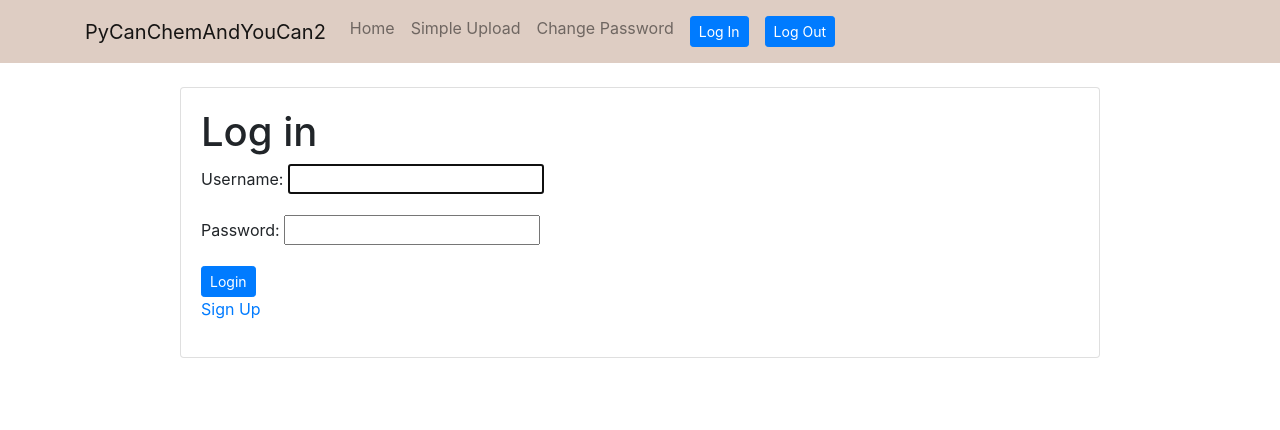
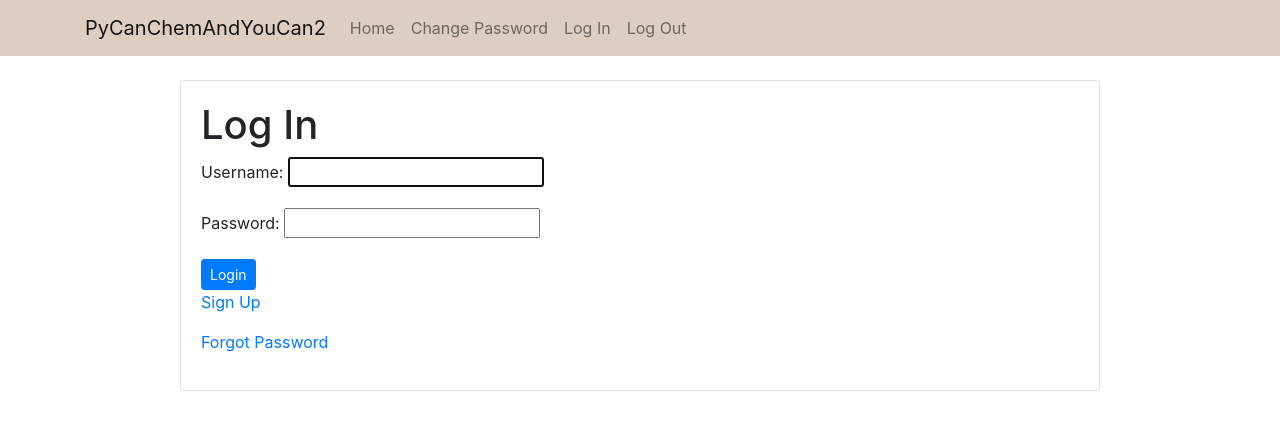
Before and after one commit to comocheng/ChemCheck, a Django app: page /accounts/login/ in a window 1280 px wide. Shown: the top 430 px of the page. Run offline with Django 3.2, Linux system fonts and the light colour scheme; some libraries are stand-ins or nearby versions.

Commit message:
Make the account management system work

```diff
--- a/ChemCheck/accounts/templates/accounts/login.html
+++ b/ChemCheck/accounts/templates/accounts/login.html
@@ -2,7 +2,14 @@
 
 {% block content %}
 
-<h1>Log in</h1>
+<h1>Log In</h1>
+{% if messages %}
+  <ul class="messages">
+    {% for message in messages %}
+      <li class="{{ message.tags }}">{{ message }}</li>
+    {% endfor %}
+  </ul>
+{% endif %}
 
 <form class='login-form' method='POST'>
     {% csrf_token %}
@@ -10,4 +17,5 @@
     <button type="submit" class="btn btn-primary btn-sm">Login</button>
 </form>
 <p><a href="{% url 'accounts:signup' %}">Sign Up</a></p>
+<p><a href="/accounts/password_reset"}>Forgot Password</a></p>
 {% endblock %}
--- a/ChemCheck/accounts/views.py
+++ b/ChemCheck/accounts/views.py
@@ -2,20 +2,46 @@ from django.shortcuts import render, HttpResponseRedirect
 from django.contrib.auth.forms import UserCreationForm, AuthenticationForm, PasswordChangeForm
 from django.contrib.auth import login, authenticate, logout
 from django.contrib.auth import update_session_auth_hash
+from .forms import SignupForm
+from django.contrib import messages
+from django.contrib.auth.forms import AuthenticationForm
+# Create your views here.
 
-# Create your views here.
 def signup_view(request):
     if request.method=='POST':
-        form = UserCreationForm(request.POST)
+        form = SignupForm(request.POST)
         if form.is_valid():
             form.save()
-            user = form.save()
-            login(request, user, backend='django.contrib.auth.backends.ModelBackend')
+            username = form.cleaned_data.get('username')
+            password = form.cleaned_data.get('password1')
+            user = authenticate(username=username, password=password)
+            login(request, user)
             return HttpResponseRedirect('/home/')
     else:
-        form = UserCreationForm()
+        form = SignupForm()
     return render(request, 'accounts/signup.html', {'form':form})
 
 def logout_view(request):
     logout(request)
+    messages.info(request, "Logged out successfully!")
     return HttpResponseRedirect('/accounts/login/')
+
+def login_view(request):
+    if request.method == 'POST':
+        form = AuthenticationForm(request=request, data=request.POST)
+        if form.is_valid():
+            username = form.cleaned_data.get('username')
+            password = form.cleaned_data.get('password')
+            user = authenticate(username=username, password=password)
+            if user is not None:
+                login(request, user)
+                messages.info(request, f"You are now logged in as {username}")
+                return HttpResponseRedirect('/{}/upload'.format(username))
+            else:
+                messages.error(request, "Invalid username or password.")
+        else:
+            messages.error(request, "Invalid username or password.")
+    form = AuthenticationForm()
+    return render(request=request,
+                  template_name = "accounts/login.html",
+                  context={"form":form})
--- a/ChemCheck/canteradebugger/settings.py
+++ b/ChemCheck/canteradebugger/settings.py
@@ -131,9 +131,9 @@ STATICFILES_DIRS = [
 
 STATIC_ROOT = os.path.join(BASE_DIR, "static")
 
+#MESSAGE_STORAGE = 'django.contrib.messages.storage.cookie.CookieStorage'
+MESSAGE_STORAGE = 'django.contrib.messages.storage.session.SessionStorage'
 
-
-LOGIN_REDIRECT_URL = '/upload/'
 LOGOUT_REDIRECT_URL = '/accounts/login'
 
 EMAIL_BACKEND = 'django.core.mail.backends.smtp.EmailBackend'
--- a/ChemCheck/canteradebugger/urls.py
+++ b/ChemCheck/canteradebugger/urls.py
@@ -18,38 +18,44 @@ from django.urls import path, include, reverse_lazy
 from django.conf.urls.static import static
 from django.conf import settings
 from django.contrib.auth import views as auth_views
-
+from accounts.views import login_view
 urlpatterns = [
     path('admin/', admin.site.urls),
     path('', include('upload.urls')),
     path('accounts/', include('accounts.urls')),
 
     path('accounts/login/',
-         auth_views.LoginView.as_view(template_name='accounts/login.html'),
+         login_view,
          name='login'),
 
     path('accounts/password_reset/',
-         auth_views.PasswordResetView.as_view(template_name='accounts/password_reset_form.html'),
+         auth_views.PasswordResetView.as_view(
+         template_name='accounts/password_reset_form.html'),
          name='password_reset'),
 
     path('accounts/password_reset/done',
-          auth_views.PasswordResetDoneView.as_view(template_name='accounts/password_reset_done.html'),
+          auth_views.PasswordResetDoneView.as_view(
+          template_name='accounts/password_reset_done.html'),
           name='password_reset_done'),
 
-    path('accounts/reset/<uid64>/<token>/',
-          auth_views.PasswordResetConfirmView.as_view(template_name='accounts/password_reset_form.html'),
+    path('accounts/reset/<uidb64>/<token>/',
+          auth_views.PasswordResetConfirmView.as_view(
+          template_name='accounts/password_reset_form.html'),
           name='password_reset_confirm'),
 
     path('accounts/reset_password_complete',
-         auth_views.PasswordResetCompleteView.as_view(template_name='accounts/password_reset_complete.html'),
+         auth_views.PasswordResetCompleteView.as_view(
+         template_name='accounts/password_reset_complete.html'),
          name='password_reset_complete'),
 
     path('accounts/password_change',
-          auth_views.PasswordChangeView.as_view(template_name='accounts/password_change_form.html'),
+          auth_views.PasswordChangeView.as_view(
+          template_name='accounts/password_change_form.html'),
           name='password_change'),
 
     path('accounts/password_change/done',
-          auth_views.PasswordChangeDoneView.as_view(template_name='accounts/password_change_done.html'),
+          auth_views.PasswordChangeDoneView.as_view(
+          template_name='accounts/password_change_done.html'),
           name='password_change_done'),
     ]
 
--- a/ChemCheck/upload/templates/base.html
+++ b/ChemCheck/upload/templates/base.html
@@ -19,20 +19,19 @@
           <li class="nav-item">
             <a class="nav-link" href="{% url 'upload:home' %}">Home</a>
           </li>
-          <li class="nav-item">
-            <a class="nav-link" href="{% url 'upload:upload' %}">Simple Upload</a>
-          </li>
+          {% block list %}
+          {% endblock %}
           <li class="nav-item">
             <a class="nav-link" href="{% url 'password_change' %}">Change Password</a>
           </li>
           <li class="nav-item">
             <a class="nav-link" href="{% url 'login' %}">
-                <button class="btn btn-primary btn-sm">Log In</button>
+                Log In
             </a>
           </li>
           <li class="nav-item">
             <a class="nav-link" href="/accounts/logout/">
-              <button class="btn btn-primary btn-sm" type="submit">Log Out</button>
+              Log Out
             </a>
             </form>
           </li>
--- a/ChemCheck/upload/templates/upload.html
+++ b/ChemCheck/upload/templates/upload.html
@@ -1,5 +1,9 @@
 {% extends 'base.html' %}
-
+{% block list %}
+<li class="nav-item">
+  <a class="nav-link" href="{% url 'upload:upload' user.username %}">Simple Upload</a>
+</li>
+{% endblock %}
 {% block content %}
   <h2>Upload your files here</h2>
   <form method="post" enctype="multipart/form-data">
--- a/ChemCheck/upload/urls.py
+++ b/ChemCheck/upload/urls.py
@@ -5,7 +5,7 @@ app_name='upload'
 
 urlpatterns = [
     path('home/', views.Home.as_view(), name='home'),
-    path('upload/', views.upload, name='upload'),
+    path('<str:username>/upload/', views.upload, name='upload'),
     path('mechanism/<int:pk>/', views.MechanismDetailView.as_view(), name='mechanism-detail'),
     path('ck2yaml/<int:pk>/', views.ck2yaml, name='ck2yaml'),
     path('mechanism/<int:pk>/ace/<str:filetype>', views.ace, name='ace-editor'),
```
Also changed, not shown: ChemCheck/accounts/forms.py (added, +8 -0 lines), ChemCheck/accounts/templates/accounts/password_reset_confirm.html (deleted, +0 -18 lines), ChemCheck/upload/views.py (+7 -5 lines).
